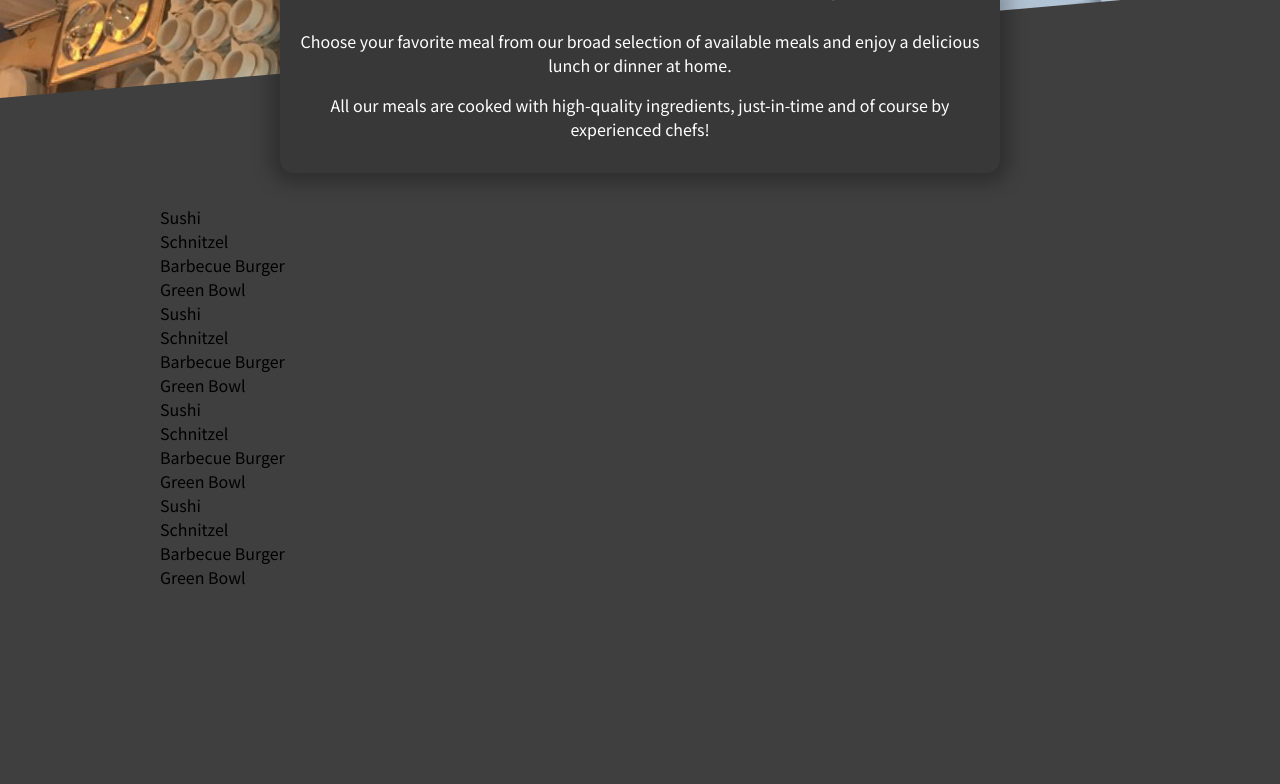
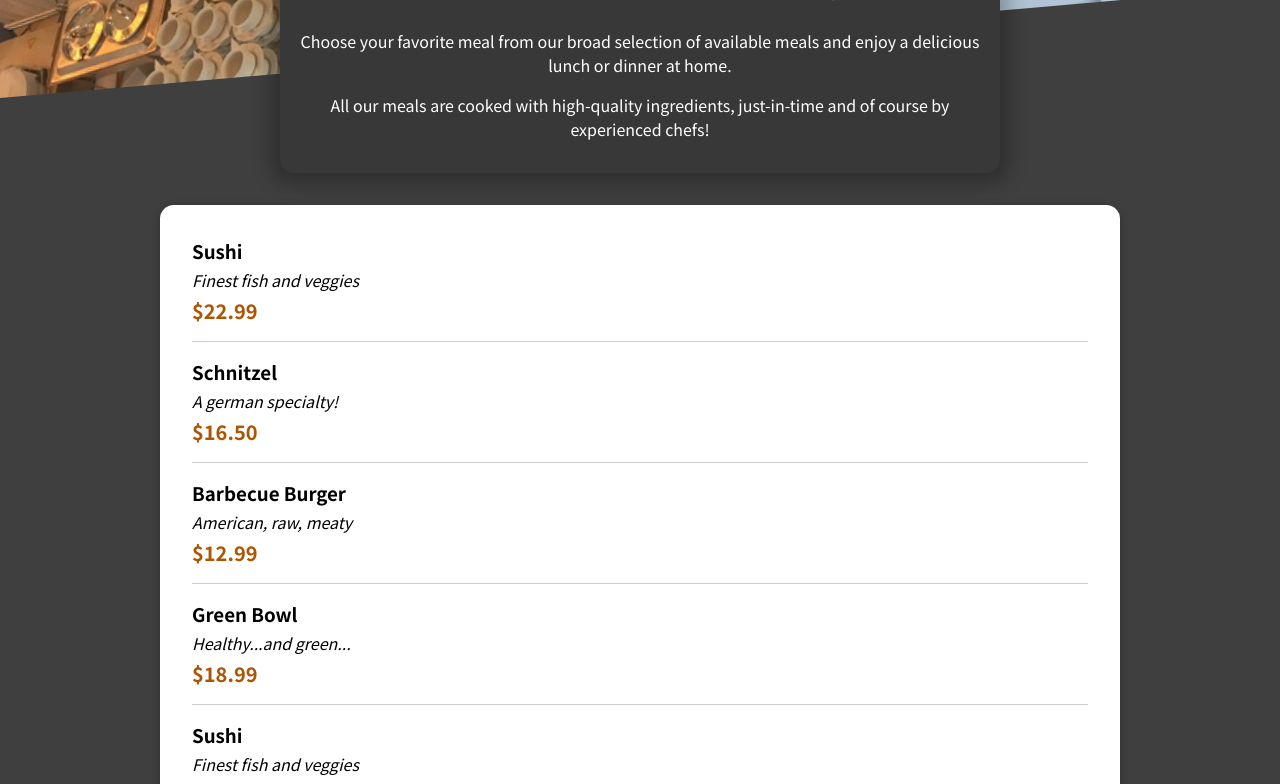
Before and after one commit to jenniferlindberg/foodOrder, a React (Create React App) app: page / in a window 1280 px wide. Shown: the part 300-1084 px from the top of the page. Before the commit the page ends 921 px from the top, so only its background shows below. Built offline with nearby package versions, Linux system fonts and the light colour scheme.

Commit message:
feat: add `Card` and `Meal` components, Issue #2

```diff
--- a/src/components/Meals/AvailableMeals.js
+++ b/src/components/Meals/AvailableMeals.js
@@ -1,5 +1,7 @@
 import React from "react";
 
+import Card from "../UI/Card";
+import MealItem from "./MealItem/MealItem";
 import classes from "./AvailableMeals.module.css";
 
 const DUMMY_MEALS = [
@@ -30,11 +32,20 @@
 ];
 
 const AvailableMeals = () => {
-  const mealsList = DUMMY_MEALS.map((meal) => <li>{meal.name}</li>);
+  const mealsList = DUMMY_MEALS.map((meal) => (
+    <MealItem
+      key={meal.id}
+      name={meal.name}
+      description={meal.description}
+      price={meal.price}
+    />
+  ));
 
   return (
     <section className={classes.meals}>
-      <ul>{DUMMY_MEALS.map(() => mealsList)}</ul>
+      <Card>
+        <ul>{DUMMY_MEALS.map(() => mealsList)}</ul>
+      </Card>
     </section>
   );
 };
--- /dev/null
+++ b/src/components/Meals/MealItem/MealItem.js
@@ -0,0 +1,19 @@
+import React from "react";
+
+import classes from "./MealItem.module.css";
+
+const MealItem = (props) => {
+  const price = `$${props.price.toFixed(2)}`;
+  return (
+    <li className={classes.meal}>
+      <div>
+        <h3>{props.name}</h3>
+        <div className={classes.description}>{props.description}</div>
+        <div className={classes.price}>{price}</div>
+      </div>
+      <div></div>
+    </li>
+  );
+};
+
+export default MealItem;
--- /dev/null
+++ b/src/components/Meals/MealItem/MealItem.module.css
@@ -0,0 +1,22 @@
+.meal {
+  display: flex;
+  justify-content: space-between;
+  margin: 1rem;
+  padding-bottom: 1rem;
+  border-bottom: 1px solid #ccc;
+}
+
+.meal h3 {
+  margin: 0 0 0.25rem 0;
+}
+
+.description {
+  font-style: italic;
+}
+
+.price {
+  margin-top: 0.25rem;
+  font-weight: bold;
+  color: #ad5502;
+  font-size: 1.25rem;
+}
--- /dev/null
+++ b/src/components/UI/Card.js
@@ -0,0 +1,9 @@
+import React from "react";
+
+import classes from "./Card.module.css";
+
+const Card = (props) => {
+  return <div className={classes.card}>{props.children}</div>;
+};
+
+export default Card;
--- /dev/null
+++ b/src/components/UI/Card.module.css
@@ -0,0 +1,6 @@
+.card {
+  padding: 1rem;
+  box-shadow: 0 2px 8px rgba(0, 0, 0, 0.25);
+  border-radius: 14px;
+  background-color: white;
+}
```
Also changed, not shown: src/components/Meals/MealItem/MealItemForm.js (added), src/components/Meals/MealItem/MealItemForm.module.css (added).
